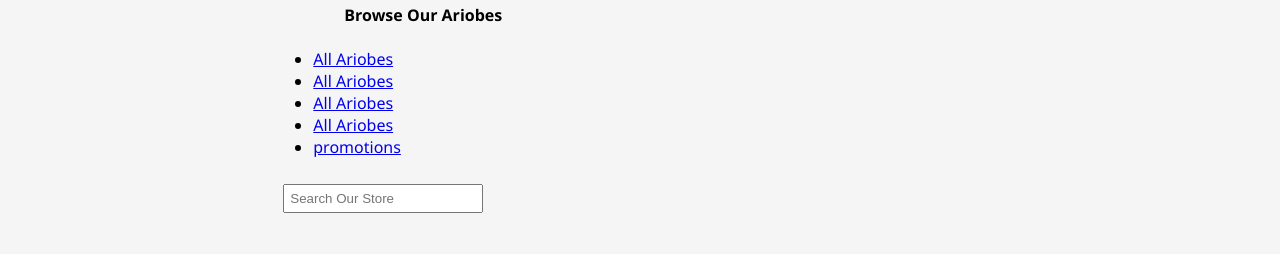
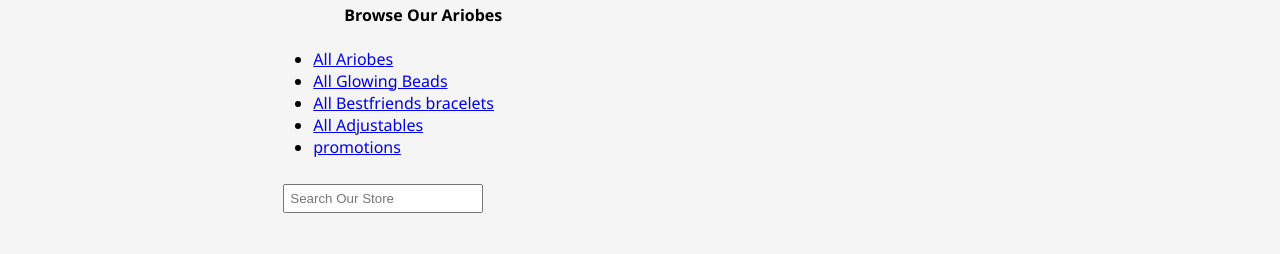
Before and after one commit to muga35lu39yusuf/Ario-store, a plain HTML site: page index.html in a window 1280 px wide. Shown: the part 260-514 px from the top of the page. Drawn offline with Linux system fonts and the light colour scheme.

Commit message:
Added Navigation links to homepage

```diff
--- a/index.html
+++ b/index.html
@@ -30,9 +30,9 @@
               </header>
               <ul>
                   <li> <a href="ariobes.html"> All Ariobes</a></li>
-                  <li> <a href="ariobes.html"> All Ariobes</a></li>
-                  <li> <a href="ariobes.html"> All Ariobes</a></li>
-                  <li> <a href="ariobes.html"> All Ariobes</a></li>
+                  <li> <a href="ariobes.html"> All Glowing Beads</a></li>
+                  <li> <a href="ariobes.html"> All Bestfriends bracelets</a></li>
+                  <li> <a href="ariobes.html"> All Adjustables</a></li>
                   <li> <a href="#promo"> promotions</a></li>
               </ul>
 
```
